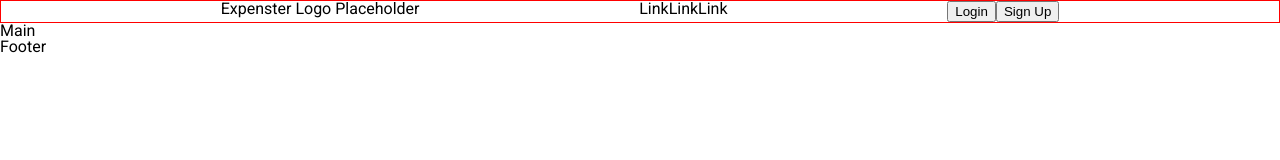
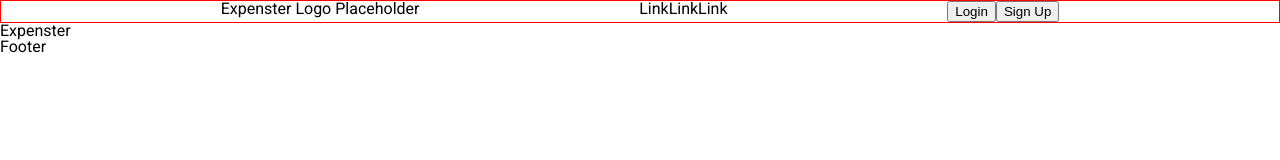
Before and after one commit to reaganforonda/expense-report, a React (Create React App) app: page /#/ in a window 1280 px wide. Shown: the top 160 px of the page. Built offline with nearby package versions, Linux system fonts and the light colour scheme.

Commit message:
placeholders

```diff
--- a/src/Components/Landing/Landing.js
+++ b/src/Components/Landing/Landing.js
@@ -14,7 +14,12 @@ export class Landing extends React.Component{
             <div className='landing'>
                 <LandingHeader/>
                 <main>
-                    Main
+                    <div className='main-sec-1'>
+                        <h1>Expenster</h1>
+                    </div>
+                    <div className='main-sec-1'>
+
+                    </div>
                 </main>
                 <LandingFooter/>
             </div>
```
